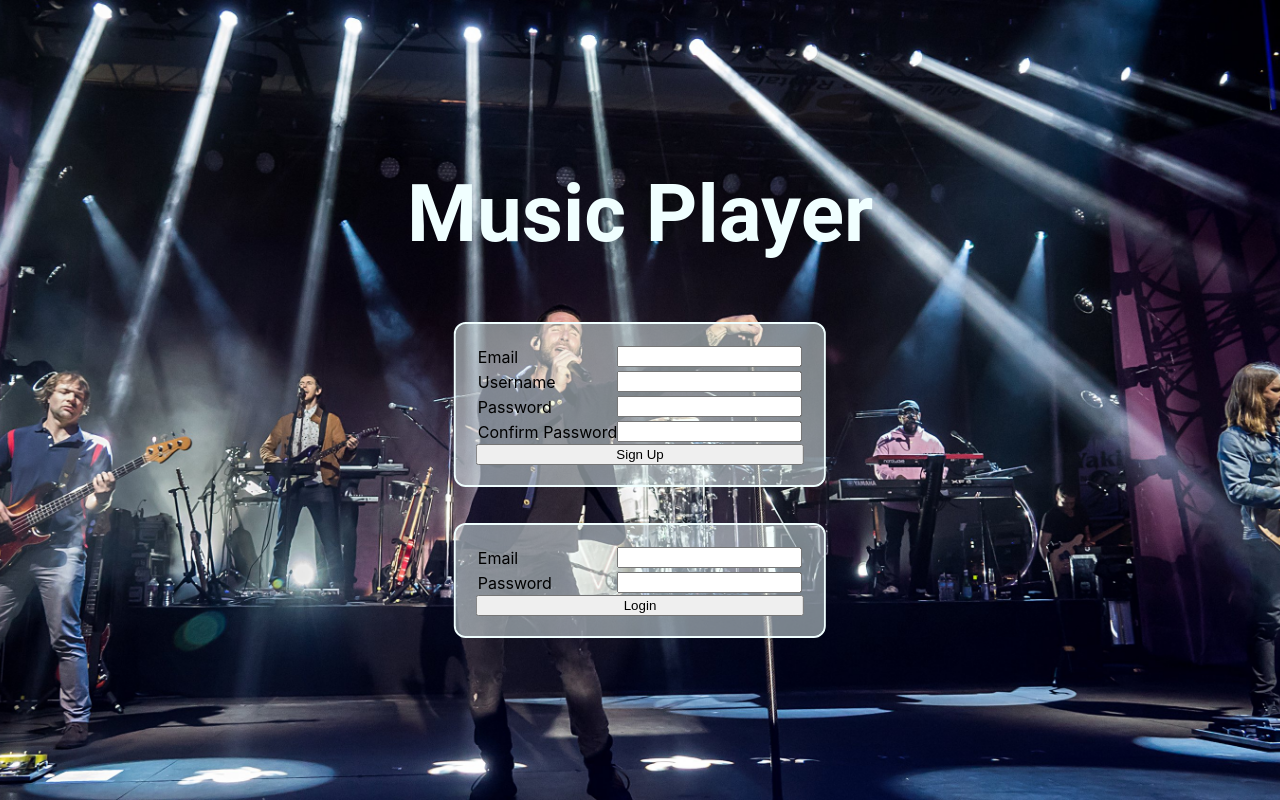
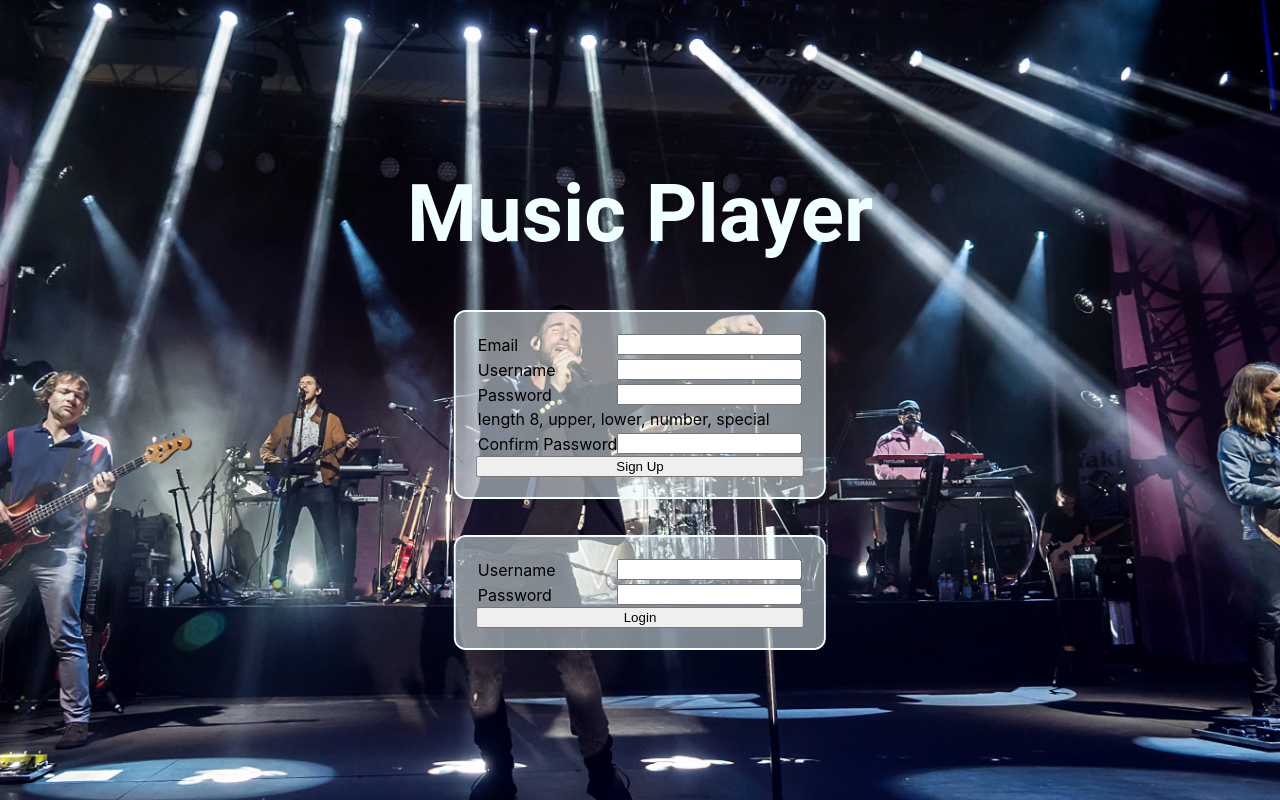
Before and after one commit to Edwardwzcl/music_player, a React (Create React App) app in the folder frontend/: page /music_player/login in a window 1280 px wide. Built offline with nearby package versions, Linux system fonts and the light colour scheme.

Commit message:
signup and login consistant with backend, like and recent not done

```diff
--- a/frontend/src/Components/GalleryCard.js
+++ b/frontend/src/Components/GalleryCard.js
@@ -13,7 +13,8 @@ function GalleryCard({ type, id, name, image}) {
 
     return (
         <button className="ArtistCard" onClick={handleClick}>
-            <img className="ArtistImage" src={image} alt={name} />
+            {/* <img className="ArtistImage" src={image} alt={name} /> */}
+            {image && <img className="ArtistImage" src={image} alt={name} />}
             <p>{name}</p>
         </button>
     );
--- a/frontend/src/Components/Login.js
+++ b/frontend/src/Components/Login.js
@@ -4,13 +4,13 @@ import { UserContext } from '../Components/UserProvider';
 import { useNavigate } from 'react-router-dom';
 
 function Login() {
-  const [email, setEmail] = useState('');
+  const [username, serUsername] = useState('');
   const [password, setPassword] = useState('');
   const { setUser } = useContext(UserContext);
   const navigate = useNavigate();
 
-  const handleEmailChange = (event) => {
-    setEmail(event.target.value);
+  const handleUsernameChange = (event) => {
+    serUsername(event.target.value);
   };
 
   const handlePasswordChange = (event) => {
@@ -20,14 +20,14 @@ function Login() {
   const handleSubmit = async (event) => {
     event.preventDefault();
 
-    if (!email.trim() || !password.trim()) {
-      alert('Please enter both email and password.');
+    if (!username.trim() || !password.trim()) {
+      alert('Please enter both username and password.');
       return;
     }
 
     try {
       const formData = new URLSearchParams();
-      formData.append('email', email);
+      formData.append('username', username);
       formData.append('password', password);
 
       const response = await axios.post('http://3.138.175.21:4000/user/login', formData.toString(), {
@@ -36,10 +36,10 @@ function Login() {
         }
       });
       console.log('Server Response:', response.data);
-      const { username, message } = response.data;
+      const message = response.data;
       // if response contains a username, it means login was successful
-      if (username) {
-        setUser({ username, email }); // Update the user context
+      if (response.status === 200) {
+        setUser({ username, username }); // Update the user context
         // redirect to home page
         navigate('/');
       }
@@ -55,8 +55,8 @@ function Login() {
   return (
     <form onSubmit={handleSubmit} className="login-form">
       <div className="labelledInput">
-        <label>Email</label>
-        <input type="email" value={email} onChange={handleEmailChange} />
+        <label>Username</label>
+        <input type="text" value={username} onChange={handleUsernameChange} />
       </div>
       <div className="labelledInput">
         <label>Password</label>
--- a/frontend/src/Components/MusicPlayerBar.js
+++ b/frontend/src/Components/MusicPlayerBar.js
@@ -51,6 +51,7 @@ function MusicPlayerBar() {
 
     const handleLike = async () => {
         setIsLiked(!isLiked);
+        if (!currSong.songId) return;
         console.log('Sending Like request', currSong.songId);
         const songURL = `http://3.138.175.21:4000/song/${currSong.songId}`;
         try {
--- a/frontend/src/Components/Signup.js
+++ b/frontend/src/Components/Signup.js
@@ -56,7 +56,8 @@ function Signup() {
 
       if (response.status === 200) {
         // Show verification modal
-        setShowVerificationModal(true);
+        // setShowVerificationModal(true);
+        navigate('/');
       } else {
         alert(response.data.message);
       }
@@ -102,6 +103,9 @@ function Signup() {
           <input type="password" value={password} onChange={handlePasswordChange} />
         </div>
         <div className="labelledInput">
+          <label>length 8, upper, lower, number, special</label>
+        </div>
+        <div className="labelledInput">
           <label>Confirm Password</label>
           <input type="password" value={confirmPassword} onChange={handleConfirmPasswordChange} />
         </div>
@@ -113,7 +117,7 @@ function Signup() {
         <div className="verification-modal">
           <label>Enter Verification Code</label>
           <input type="text" value={verificationCode} onChange={(e) => setVerificationCode(e.target.value)} />
-          <button onClick={handleVerificationSubmit}>Confirm</button>
+          {/* <button onClick={handleVerificationSubmit}>Confirm</button> */}
         </div>
       )}
     </>
--- a/frontend/src/Pages/HomePage.js
+++ b/frontend/src/Pages/HomePage.js
@@ -89,26 +89,26 @@ function HomePage() {
 
     React.useEffect(() => {
         // Query all the categories at start
-        //fetchCategories()
+        fetchCategories()
     }, []);
 
-    // const fetchCategories = async () => {
-    //     const url = 'http://3.138.175.21:4000/genre';
+    const fetchCategories = async () => {
+        const url = 'http://3.138.175.21:4000/genre';
 
-    //     // Create an object to hold the parameters
+        // Create an object to hold the parameters
 
-    //     console.log('Fetching from:', url);
+        console.log('Fetching from:', url);
 
-    //     try {
-    //         const response = await axios.get(url);
-    //         const query_data = response.data.data
-    //         console.log('Server Response:', query_data);
-    //         // console.log('Server Response type:', typeof(response.data.data[0]));
-    //         setResultList(query_data);
-    //     } catch (error) {
-    //         console.error('Search Error:', error);
-    //     }
-    // };
+        try {
+            const response = await axios.get(url);
+            const query_data = response.data.data
+            console.log('Server Response:', query_data);
+            // console.log('Server Response type:', typeof(response.data.data[0]));
+            setResultList(query_data);
+        } catch (error) {
+            console.error('Search Error:', error);
+        }
+    };
 
     const fetchSearchResults = async (query) => {
         const url = 'http://3.138.175.21:4000/search';
--- a/frontend/src/Pages/RecentPage.js
+++ b/frontend/src/Pages/RecentPage.js
@@ -39,6 +39,10 @@ function RecentPage() {
         }
     };
 
+    useEffect(() => {
+        fetchRecent();
+    }, []);
+
     return (
         <div className='Page'>
             <div className="UserPanel">
```
